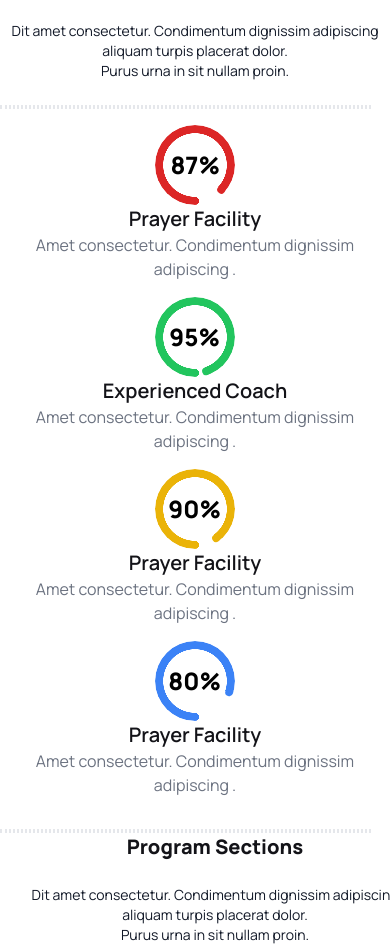
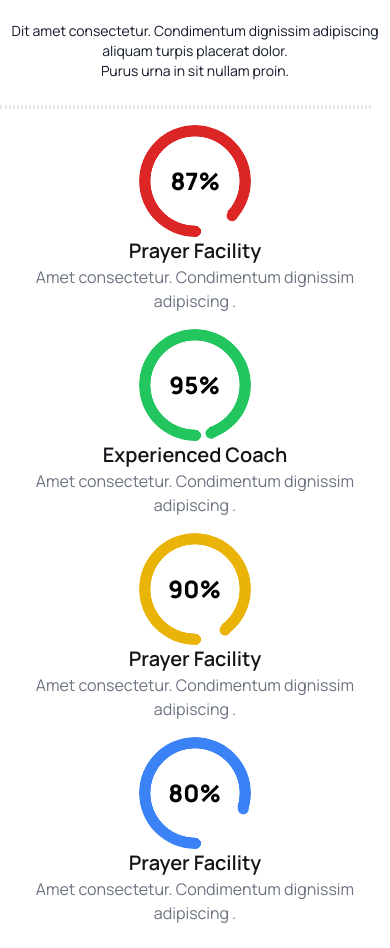
Before and after one commit to aynururme/hockey-academy, a plain HTML site: page index.html in a window 390 px wide. Shown: the part 763-1711 px from the top of the page. Drawn offline with nearby package versions, Linux system fonts and the light colour scheme.

Commit message:
responsive almost section done

```diff
--- a/index.html
+++ b/index.html
@@ -118,7 +118,7 @@
             <hr class="border-dotted w-[95%] lg:w-full border-2 mt-4 lg:mt-8 lg:mb-12 text-gray-900">
             <div class="flex flex-col lg:flex-row">
                 <div class="text-center mt-4">
-                    <div class="radial-progress bg-white text-red-600 rotate-180 p-0 " style="--value:87;"
+                    <div class="radial-progress bg-white text-red-600 rotate-180 p-0 " style="--value:87;--size:7rem;"
                         role="progressbar"><span class="rotate-180 text-2xl font-extrabold text-black">87%</span></div>
                     <div>
                         <h4 class="text-xl font-semibold text-[#131318]">Prayer Facility</h4>
@@ -126,7 +126,7 @@
                     </div>
                 </div>
                 <div class="text-center mt-4">
-                    <div class="radial-progress bg-white text-green-500 rotate-180 p-0 " style="--value:95;"
+                    <div class="radial-progress bg-white text-green-500 rotate-180 p-0 " style="--value:95;--size:7rem;"
                         role="progressbar"><span class="rotate-180 text-2xl font-extrabold text-black">95%</span></div>
                     <div>
                         <h4 class="text-xl font-semibold text-[#131318]">Experienced Coach</h4>
@@ -134,7 +134,7 @@
                     </div>
                 </div>
                 <div class="text-center mt-4">
-                    <div class="radial-progress bg-white text-yellow-500 rotate-180 p-0 " style="--value:90;"
+                    <div class="radial-progress bg-white text-yellow-500 rotate-180 p-0 " style="--value:90;--size:7rem;"
                         role="progressbar"><span class="rotate-180 text-2xl font-extrabold text-black">90%</span></div>
                     <div>
                         <h4 class="text-xl font-semibold text-[#131318]">Prayer Facility</h4>
@@ -142,7 +142,7 @@
                     </div>
                 </div>
                 <div class="text-center mt-4">
-                    <div class="radial-progress bg-white text-blue-500 rotate-180 p-0 " style="--value:80;"
+                    <div class="radial-progress bg-white text-blue-500 rotate-180 p-0 " style="--value:80;--size:7rem;"
                         role="progressbar"><span class="rotate-180 text-2xl font-extrabold text-black">80%</span></div>
                     <div>
                         <h4 class="text-xl font-semibold text-[#131318]">Prayer Facility</h4>
```
